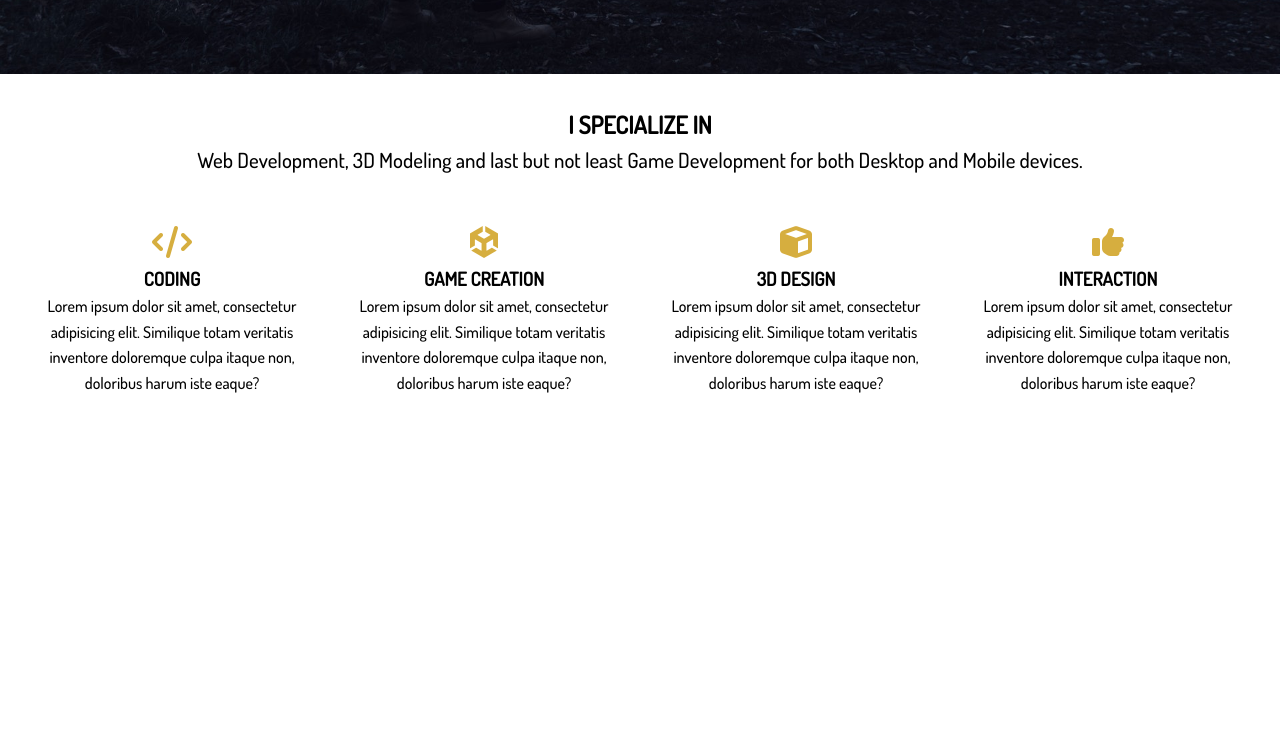
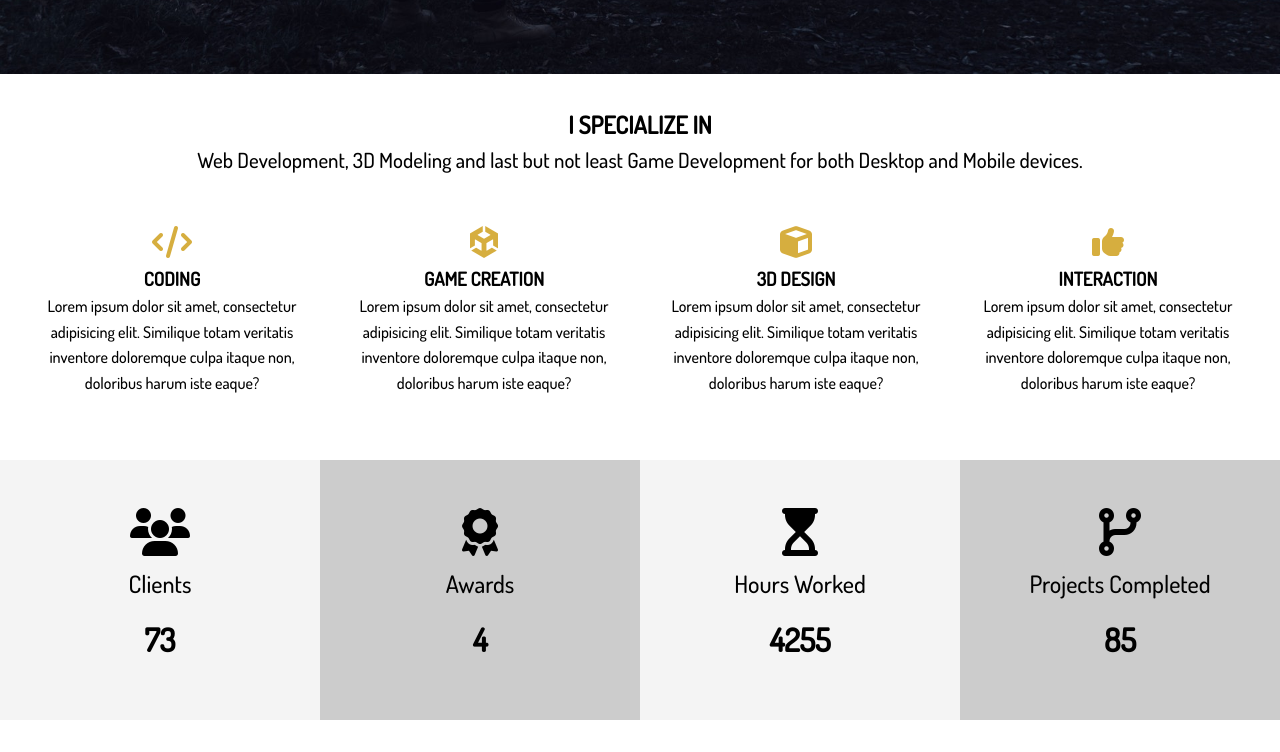
Before and after one commit to OrkhanElchuev/Portfolio-Website, a website: page dist/index.html in a window 1280 px wide. Shown: the part 726-1478 px from the top of the page. Before the commit the page ends 1154 px from the top, so only its background shows below. Drawn offline with Linux system fonts and the light colour scheme.

Commit message:
Add Stats sect to Home

```diff
--- a/scss/main.scss
+++ b/scss/main.scss
@@ -102,6 +102,7 @@ img {
 
 // Home Sections
 #home {
+  // Home Section A Specialize
   &-specialize {
     .specials {
       margin-top: 3rem;
@@ -116,4 +117,37 @@ img {
       }
     }
   }
+
+  // Home Section B Stats
+  &-stats {
+    .stats {
+      display: grid;
+      grid-template-columns: repeat(4, 1fr);
+
+      li {
+        line-height: 2;
+
+        &.stats-title {
+          font-size: 1.5rem;
+        }
+
+        &.stats-number {
+          font-size: 2rem;
+          font-weight: bold;
+        }
+      }
+
+      div {
+        padding: 3rem 0;
+
+        &:nth-child(odd) {
+          background: $light-color;
+        }
+
+        &:nth-child(even) {
+          background: $medium-color;
+        }
+      }
+    }
+  }
 }
```
Also changed, not shown: dist/css/main.css, dist/index.html.
